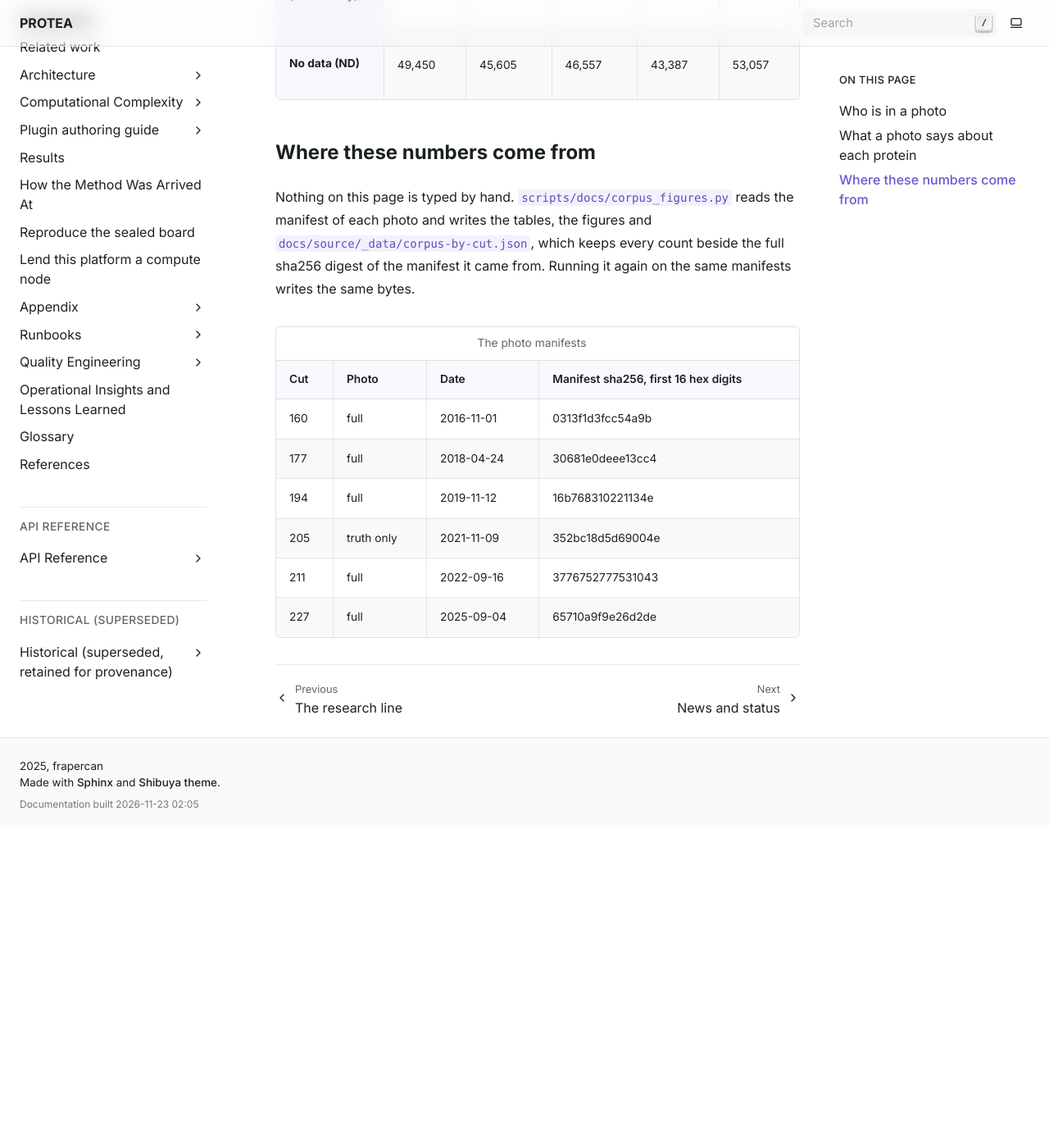
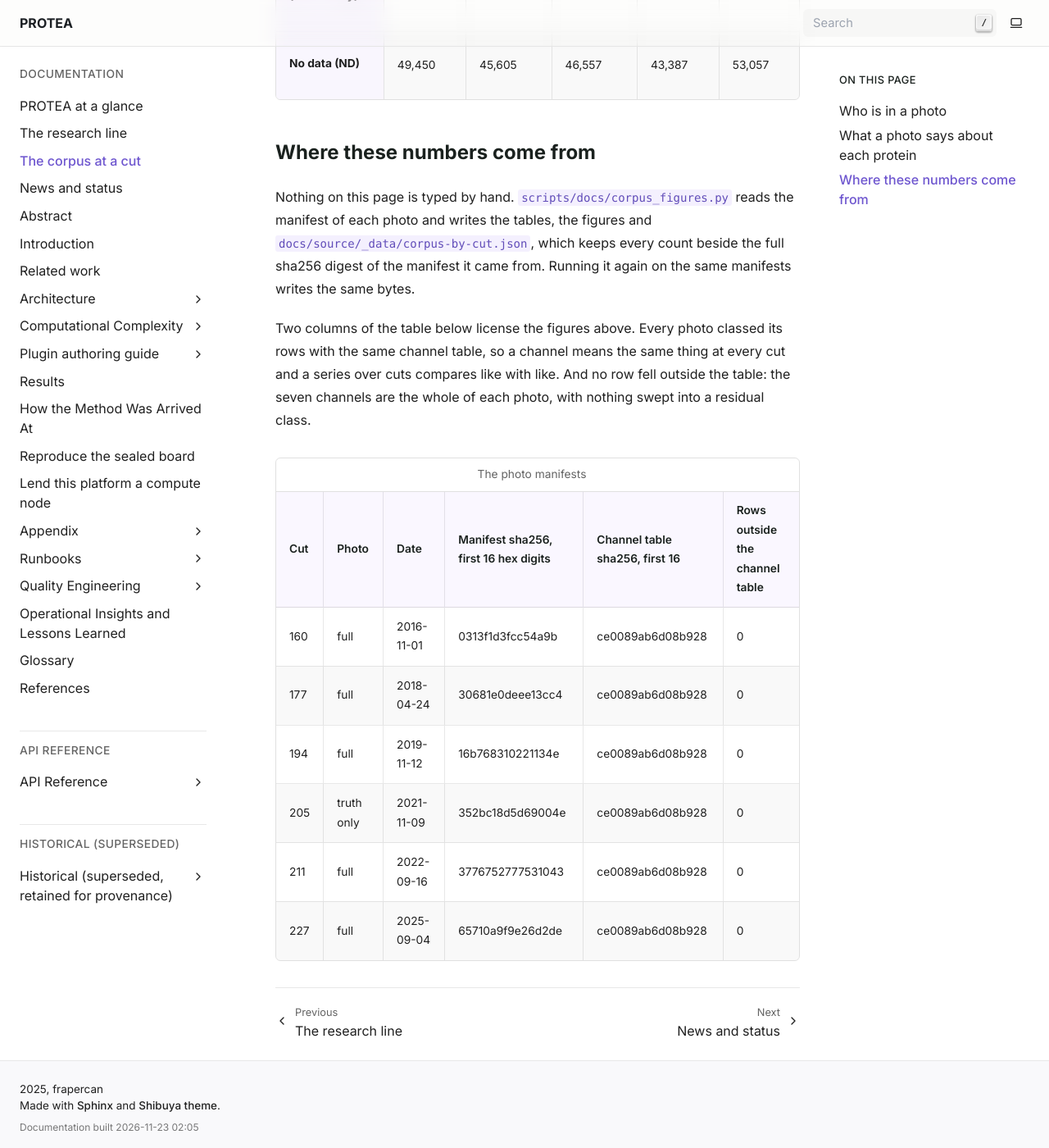
Before and after one commit to frapercan/PROTEA, a Sphinx documentation site: the page built from docs/source/corpus.rst, in a window 1280 px wide and 1400 px high, scrolled down 4146 px. Shown: the whole window at 82% size. Built offline with Sphinx 7.4.7, drawn with Linux system fonts in a browser that asks for light colours; before the commit the page ends 5152 px from its top, so only the background shows below that.

Commit message:
docs(corpus): one channel table across the cuts, and no row outside it
Two facts every photo manifest carries, now written out by the script
with the rest: the channel table each photo classed its rows with (the
same table, ce0089ab, at all six cuts) and the rows it could not place
(none at any cut). The first is what lets a series over cuts compare a
channel with itself; the second, that the seven channels are the whole
of each photo with no residual class.

```diff
--- a/docs/source/_data/corpus-manifests.csv
+++ b/docs/source/_data/corpus-manifests.csv
@@ -1,7 +1,7 @@
-Cut,Photo,Date,"Manifest sha256, first 16 hex digits"
-160,full,2016-11-01,0313f1d3fcc54a9b
-177,full,2018-04-24,30681e0deee13cc4
-194,full,2019-11-12,16b768310221134e
-205,truth only,2021-11-09,352bc18d5d69004e
-211,full,2022-09-16,3776752777531043
-227,full,2025-09-04,65710a9f9e26d2de
+Cut,Photo,Date,"Manifest sha256, first 16 hex digits","Channel table sha256, first 16",Rows outside the channel table
+160,full,2016-11-01,0313f1d3fcc54a9b,ce0089ab6d08b928,0
+177,full,2018-04-24,30681e0deee13cc4,ce0089ab6d08b928,0
+194,full,2019-11-12,16b768310221134e,ce0089ab6d08b928,0
+205,truth only,2021-11-09,352bc18d5d69004e,ce0089ab6d08b928,0
+211,full,2022-09-16,3776752777531043,ce0089ab6d08b928,0
+227,full,2025-09-04,65710a9f9e26d2de,ce0089ab6d08b928,0
--- a/docs/source/corpus.rst
+++ b/docs/source/corpus.rst
@@ -114,6 +114,12 @@ the manifest of each photo and writes the tables, the figures and
 full sha256 digest of the manifest it came from. Running it again on the same
 manifests writes the same bytes.
 
+Two columns of the table below license the figures above. Every photo classed its
+rows with the same channel table, so a channel means the same thing at every cut
+and a series over cuts compares like with like. And no row fell outside the
+table: the seven channels are the whole of each photo, with nothing swept into
+a residual class.
+
 .. csv-table:: The photo manifests
    :file: _data/corpus-manifests.csv
    :header-rows: 1
```
Also changed, not shown: docs/source/_data/corpus-by-cut.json (+18 -6 lines), scripts/docs/corpus_figures.py (+16 -1 lines).
